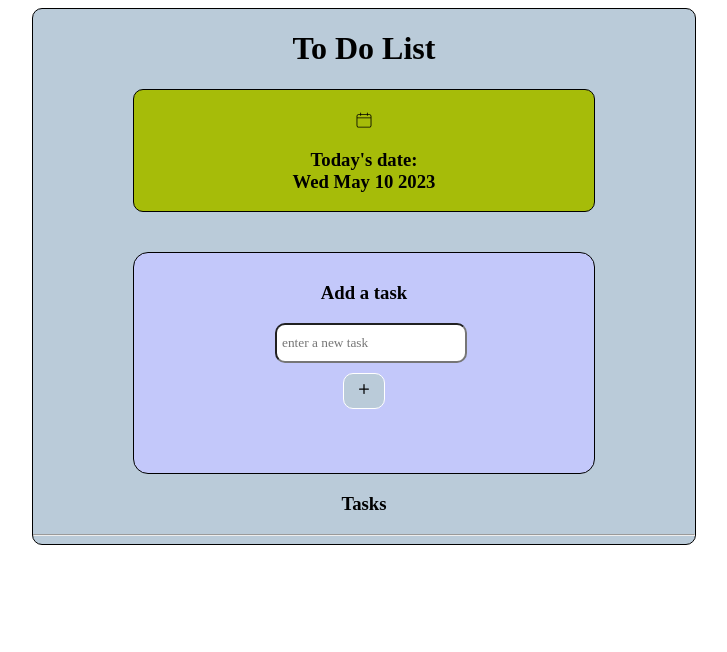
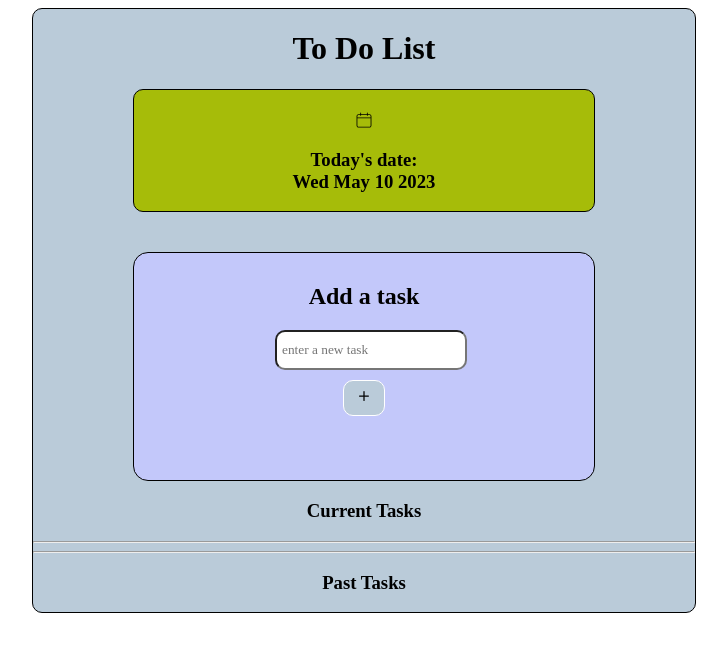
Before and after one commit to Anahisv23/Todo-List, a React (Create React App) app in the folder todo-list/: page / in a window 1280 px wide. Shown: the top 652 px of the page, without its empty margins (276-1003 px from the left). Built offline with nearby package versions, Linux system fonts and the light colour scheme.

Commit message:
added past tasks components

```diff
--- a/todo-list/src/AddTaskForm.js
+++ b/todo-list/src/AddTaskForm.js
@@ -5,6 +5,8 @@ import DateBox from "./Date";
 const AddTaskForm = ({ tasksArr, setTasksArr }) => {
   const [input, setInput] = useState("");
   const [error, setError] = useState("");
+  let date = new Date();
+  let d = date.toString().slice(4, 15);
 
 
   const handleAdd = (e) => {
@@ -15,7 +17,7 @@ const AddTaskForm = ({ tasksArr, setTasksArr }) => {
         setError("Task already exists")
     } else if (input) {
       let taskNumber = tasksArr.length + 1;
-      let taskToAdd = { id: taskNumber, task: input, complete: false };
+      let taskToAdd = { id: taskNumber, task: input, complete: false, date: d };
       setTasksArr((prev) => [...prev, taskToAdd]);
       localStorage.setItem("tasks", JSON.stringify([...tasksArr, taskToAdd]));
       setError("");
@@ -31,7 +33,7 @@ const AddTaskForm = ({ tasksArr, setTasksArr }) => {
       <DateBox />
       <div className="form-container">
         <form className="centered-form">
-          <h3>Add a task</h3>
+          <h2>Add a task</h2>
           <label>
             <input
               type="text"
--- /dev/null
+++ b/todo-list/src/CompletedTasks.js
@@ -0,0 +1,15 @@
+
+const CompletedTasks = ({ completedTasksArr }) => {
+    return (
+        <div>
+            <h3 style={{ textAlign: "center" }}>Past Tasks</h3>
+            {completedTasksArr.map((currTask) => (
+                <div className="past-tasks">
+                    <p key={currTask.id}>{currTask.date} -- {currTask.task}</p>
+                </div>
+            ))}
+        </div>
+    )
+}
+
+export default CompletedTasks
--- a/todo-list/src/ToDoList.js
+++ b/todo-list/src/ToDoList.js
@@ -1,24 +1,47 @@
 import React, { useState, useEffect } from "react";
 import { CiSquareRemove } from "react-icons/ci";
+import CompletedTasks from "./CompletedTasks";
 import AddTaskForm from "./AddTaskForm";
 
 const ToDoList = () => {
+  const timeLimit = 24 * 60 * 60 * 1000;
   const [isChecked, setIsChecked] = useState(false);
+  const [completedTasksArr, setCompletedArr] = useState(
+    JSON.parse(localStorage.getItem("completedTasks")) || []
+  );
   const [tasksArr, setTasksArr] = useState(
     JSON.parse(localStorage.getItem("tasks")) || []
   );
+
+  // Set a timeout to delete the data after the time limit has passed
+  setTimeout(function () {
+    localStorage.removeItem("completedTasks");
+  }, timeLimit);
 
   // useEffect sets local storage data to tasksArr local state if we have data in local storage
   // if we do not have data we setTasksArr to an empty arr
 
   useEffect(() => {
     const storedArray = JSON.parse(localStorage.getItem("tasks"));
+    const completedArray = JSON.parse(localStorage.getItem("completedTasks"));
     if (storedArray) {
       setTasksArr(storedArray);
+    }
+    if (completedArray) {
+      setCompletedArr(completedArray);
     }
   }, []);
 
   const handleRemove = () => {
+    const completedTaskToFind = tasksArr.find(
+      (element) => element.complete === true
+    );
+    setCompletedArr((prev) => [...prev, completedTaskToFind]);
+    localStorage.setItem(
+      "completedTasks",
+      JSON.stringify([...completedTasksArr, completedTaskToFind])
+    );
+
     const newArr = tasksArr.filter((curr) => {
       return curr.complete === false;
     });
@@ -44,7 +67,7 @@ const ToDoList = () => {
   return (
     <div className="toDo">
       <AddTaskForm tasksArr={tasksArr} setTasksArr={setTasksArr} />
-      <h3 style={{ textAlign: "center" }}>Tasks</h3>
+      <h3 style={{ textAlign: "center" }}>Current Tasks</h3>
       <hr></hr>
       {tasksArr.map((currTask) => {
         return (
@@ -79,6 +102,8 @@ const ToDoList = () => {
           </div>
         );
       })}
+      <hr></hr>
+      <CompletedTasks completedTasksArr={completedTasksArr} />
     </div>
   );
 };
--- a/todo-list/src/index.css
+++ b/todo-list/src/index.css
@@ -62,6 +62,10 @@ input {
   flex-direction: row;
   justify-content: center;
   gap: 20px;
+  background-color: #D8B08C;
+  border: 1px solid black;
+  border-radius: 10px;
+  margin: 0px 100px 0px 100px;
 }
 
 .item {
@@ -87,3 +91,11 @@ input {
   align-self: center;
   margin-top: 20px;
 }
+
+.past-tasks {
+  background-color: #F1F2D5;
+  text-align: center;
+  border: 1px solid black;
+  border-radius: 10px;
+  margin: 0px 100px 0px 100px;
+}
```
